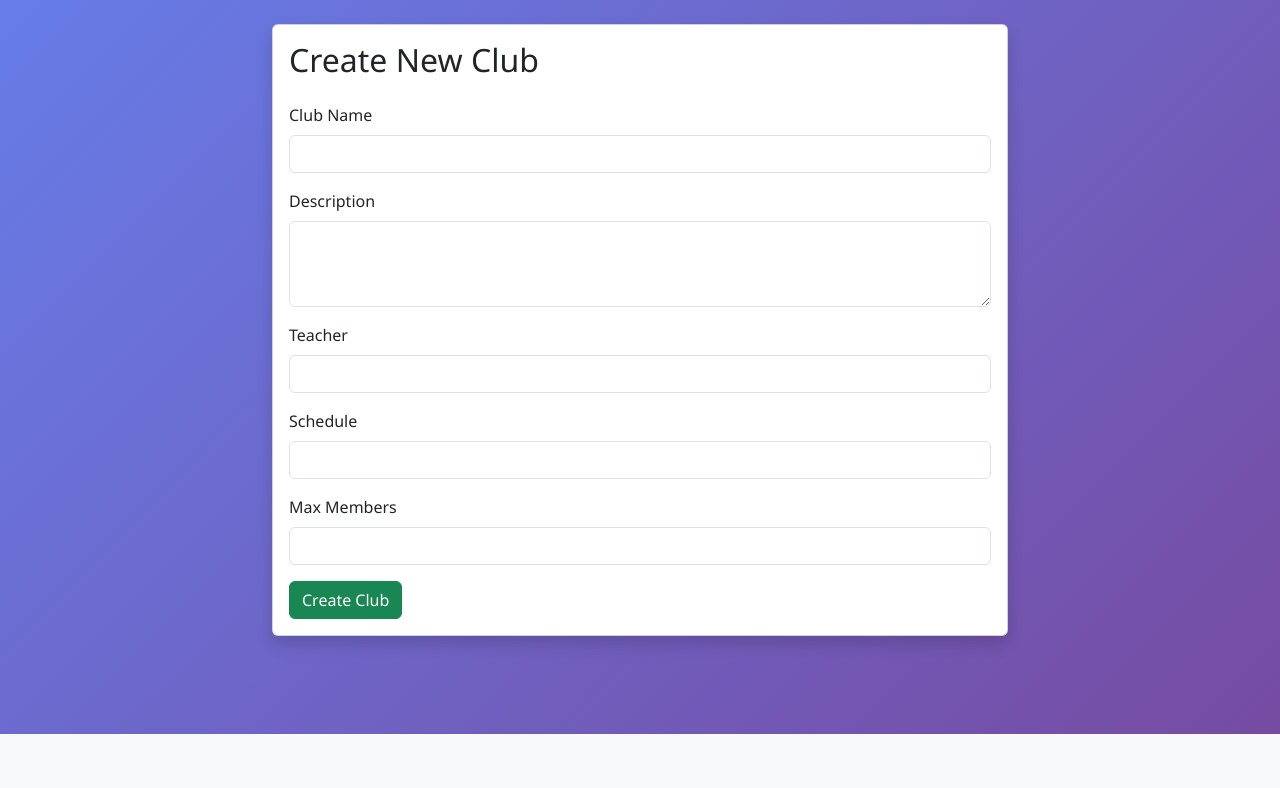
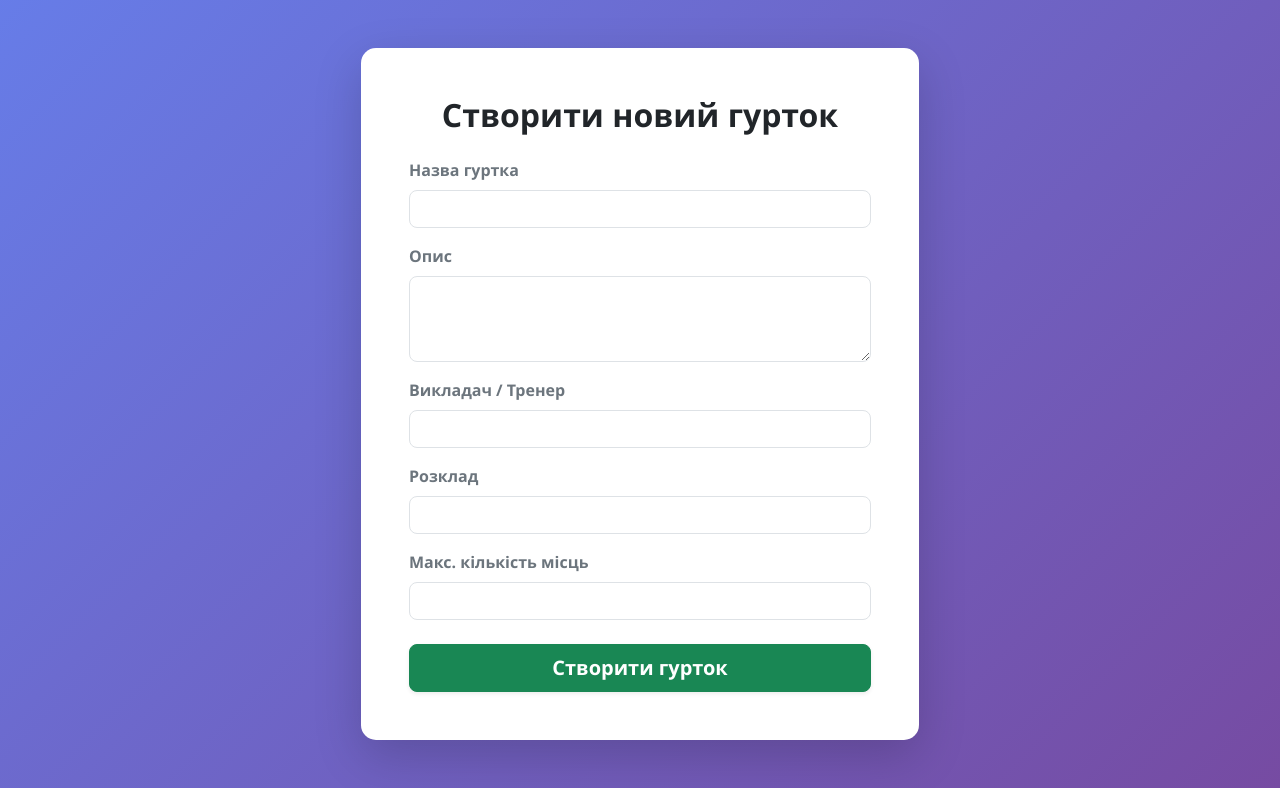
Before and after one commit to Goynadot/Extracurricular-activities, a Flask app: template static/templates/admin.html in a window 1280 px wide. Shown: the part 66-854 px from the top of the page. Before the commit the page ends 800 px from the top, so only its background shows below. Run offline with Flask 3, Linux system fonts and the light colour scheme; the template is opened without the code that fills it, so the values that code supplies are empty.

Commit message:
Update admin.html

```diff
--- a/static/templates/admin.html
+++ b/static/templates/admin.html
@@ -1,50 +1,49 @@
 {% extends 'base.html' %}
 
 {% block title %}
-Admin Panel
+{{ text['admin_panel'] }} — {{ text['brand'] }}
 {% endblock %}
 
 {% block content %}
+<div class="d-flex justify-content-center align-items-center mb-5 mt-4">
+    <div class="col-md-6">
 
-<div class="row justify-content-center">
-    <div class="col-md-8">
+        <div class="card shadow-lg border-0" style="border-radius: 15px; background-color: #ffffff;">
+            <div class="card-body p-4 p-sm-5">
 
-        <div class="card shadow">
-            <div class="card-body">
-
-                <h2 class="mb-4">
-                    Create New Club
+                <h2 class="text-center mb-4 fw-bold text-dark">
+                    {{ text['admin_header'] }}
                 </h2>
 
                 <form method="POST">
 
                     <div class="mb-3">
-                        <label class="form-label">Club Name</label>
-                        <input type="text" name="club_name" class="form-control" required>
+                        <label class="form-label text-secondary fw-semibold">{{ text['label_club_name'] }}</label>
+                        <input type="text" name="club_name" class="form-control text-dark border" style="border-radius: 8px;" required>
                     </div>
 
                     <div class="mb-3">
-                        <label class="form-label">Description</label>
-                        <textarea name="description" class="form-control" rows="3"></textarea>
+                        <label class="form-label text-secondary fw-semibold">{{ text['label_description'] }}</label>
+                        <textarea name="description" class="form-control text-dark border" rows="3" style="border-radius: 8px;"></textarea>
                     </div>
 
                     <div class="mb-3">
-                        <label class="form-label">Teacher</label>
-                        <input type="text" name="teacher" class="form-control">
+                        <label class="form-label text-secondary fw-semibold">{{ text['label_teacher'] }}</label>
+                        <input type="text" name="teacher" class="form-control text-dark border" style="border-radius: 8px;">
                     </div>
 
                     <div class="mb-3">
-                        <label class="form-label">Schedule</label>
-                        <input type="text" name="schedule" class="form-control">
+                        <label class="form-label text-secondary fw-semibold">{{ text['label_schedule'] }}</label>
+                        <input type="text" name="schedule" class="form-control text-dark border" style="border-radius: 8px;">
                     </div>
 
-                    <div class="mb-3">
-                        <label class="form-label">Max Members</label>
-                        <input type="number" name="max_members" class="form-control">
+                    <div class="mb-4">
+                        <label class="form-label text-secondary fw-semibold">{{ text['label_max_members'] }}</label>
+                        <input type="number" name="max_members" class="form-control text-dark border" style="border-radius: 8px;" required>
                     </div>
 
-                    <button type="submit" class="btn btn-success">
-                        Create Club
+                    <button type="submit" class="btn btn-success btn-lg w-100 fw-bold shadow-sm" style="border-radius: 8px;">
+                        {{ text['btn_create_club'] }}
                     </button>
 
                 </form>
@@ -54,5 +53,4 @@ Admin Panel
 
     </div>
 </div>
-
 {% endblock %}
```
